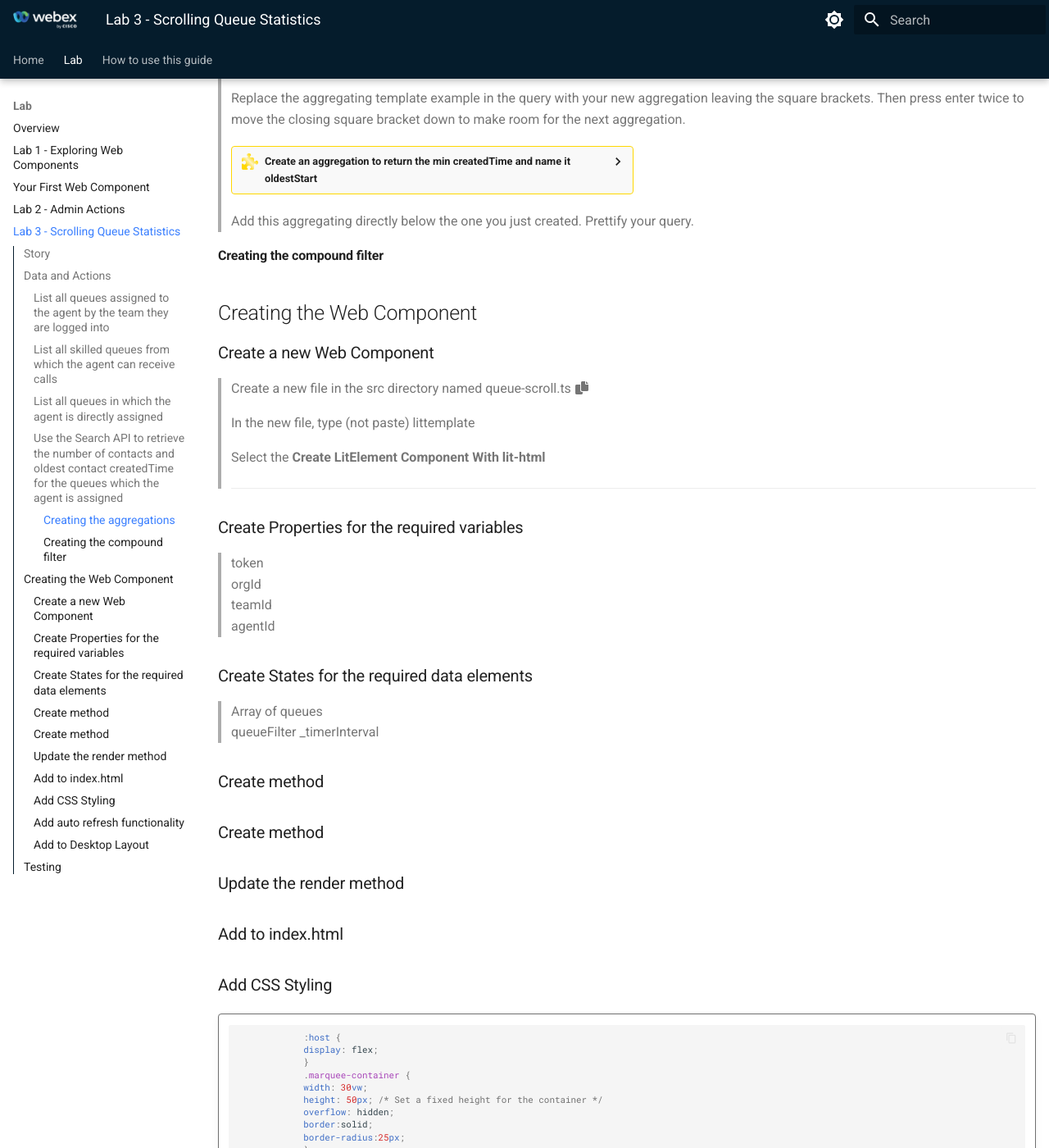
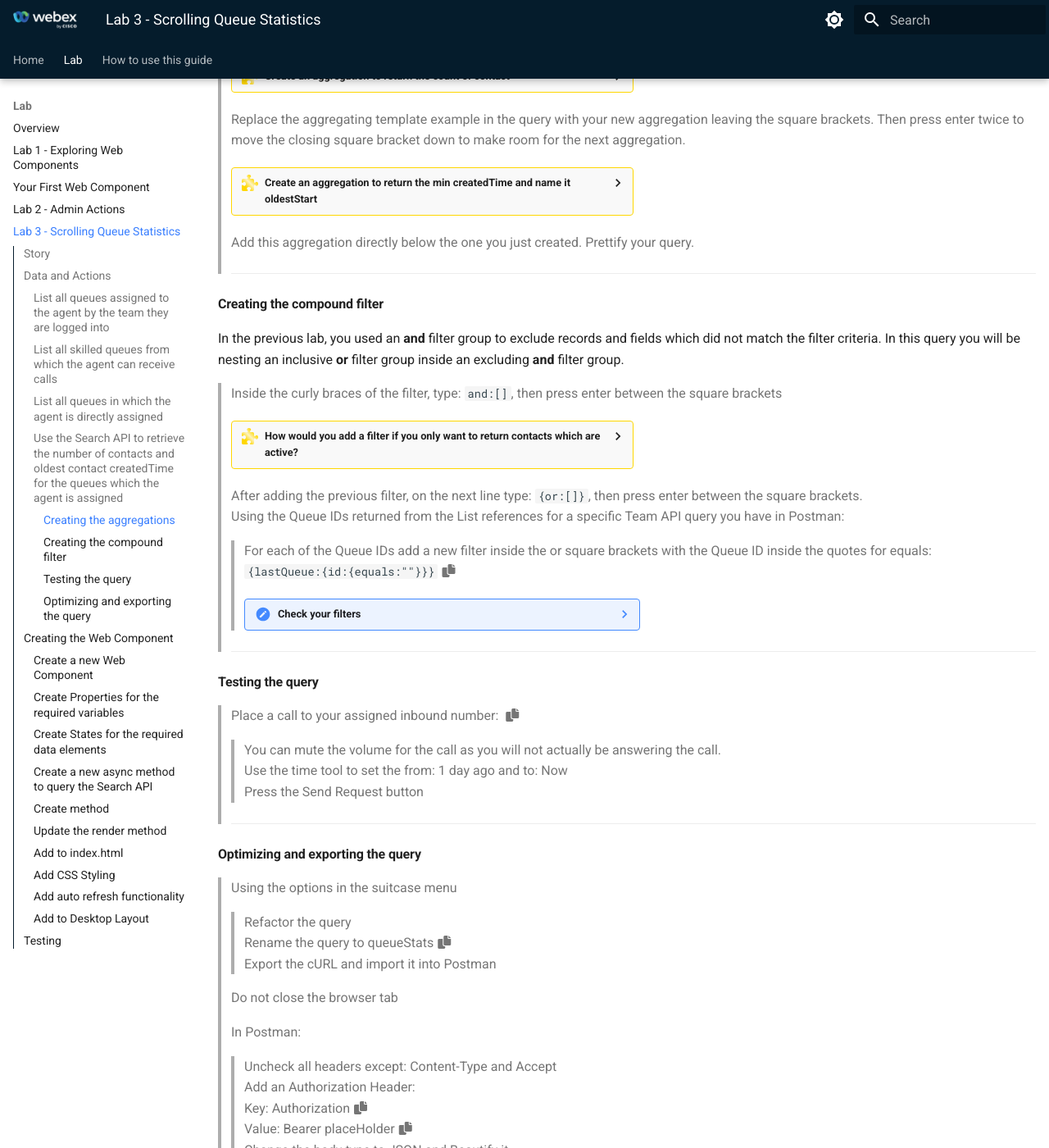
Before and after one commit to WebexCC-SA/LAB-3354, an MkDocs documentation site: the page built from docs/lab3_queueScroller.md, in a window 1280 px wide and 1400 px high, scrolled down 2118 px. Shown: the whole window at 82% size. Built offline with MkDocs 1.6.1 and Material for MkDocs 9.7.7, drawn with Linux system fonts in a browser that asks for light colours; some of the changed text lies outside the part shown.

Commit message:
Small updates to AA and iterating to queue scroll

````diff
--- a/docs/lab3_queueScroller.md
+++ b/docs/lab3_queueScroller.md
@@ -65,11 +65,11 @@
     Set the URL: <copy>https://api.wxcc-us1.cisco.com/search</copy>
 > Open the Docs pane and add the query for task using the ADD QUERY button
 > Remove the has section
-> Remove the intervalInfo section
+> Remove the intervalInfo and pageInfo sections
 > Remove all fields in the tasks section except lastQueue and aggregation
 > After lastQueue add: <copy>{name}</copy>
 > After aggregation add: <copy>{name value}</copy>
-> In the Arguments section of the query, remove the lines for aggregation and aggregationInterval
+> In the Arguments section of the query, remove the lines for aggregation, aggregationInterval, and pagination
 > Click the suitcase icon and select Prettify
 >
 > ---
@@ -84,12 +84,49 @@
 > Replace the aggregating template example in the query with your new aggregation leaving the square brackets. Then press enter twice to move the closing square bracket down to make room for the next aggregation.
 > ??? challenge w50 "Create an aggregation to return the min createdTime and name it oldestStart"
     { field: "createdTime", type: min, name: "oldestStart" }
-> Add this aggregating directly below the one you just created.
+> Add this aggregation directly below the one you just created.
 > Prettify your query.
+>
+> ---
 
 
 #### Creating the compound filter
+In the previous lab, you used an **and** filter group to exclude records and fields which did not match the filter criteria.  In this query you will be nesting an inclusive **or** filter group inside an excluding **and** filter group.
+> Inside the curly braces of the filter, type: `and:[]`, then press enter between the square brackets
+> ??? challenge w50 "How would you add a filter if you only want to return contacts which are active?"
+    `{isActive:{equals:true}}`
+> After adding the previous filter, on the next line type: `{or:[]}`, then press enter between the square brackets.
+> Using the Queue IDs returned from the List references for a specific Team API query you have in Postman:
+>> For each of the Queue IDs add a new filter inside the or square brackets with the Queue ID inside the quotes for equals:
+>> <copy>`{lastQueue:{id:{equals:""}}}`</copy>
+>> ??? note w50 "Check your filters"
+    ![](assets/compoundFliterQueue.jpg)
+>
+> ---
 
+#### Testing the query
+> Place a call to your assigned inbound number: <copy><w class="dn"></w></copy>
+> > You can mute the volume for the call as you will not actually be answering the call.
+> Use the time tool to set the from: 1 day ago and to: Now
+> Press the Send Request button
+>
+> ---
+
+#### Optimizing and exporting the query
+> Using the options in the suitcase menu
+> > Refactor the query
+> > Rename the query to <copy>queueStats</copy>
+> > Export the cURL and import it into Postman
+>
+> Do not close the browser tab
+>
+>  In Postman:
+> > Uncheck all headers except: Content-Type and Accept
+> Add an Authorization Header:
+> > Key: <copy>Authorization</copy>
+>> Value: <copy>Bearer placeHolder</copy>
+> Change the body type to JSON and Beautify it
+> ---
 
 
 ## Creating the Web Component
@@ -104,18 +141,36 @@
 > ---
 
 ### Create Properties for the required variables
-> token
-> orgId
-> teamId
-> agentId
+> <copy>@property() token?: string</copy>
+> <copy>@property() orgId?: string</copy>
+> <copy>@property() teamId?: string</copy>
+> <copy>@property() agentId?: string</copy>
+>
+> ---
 
 ### Create States for the required data elements
-> Array of queues
+>
 > queueFilter
+> refreshTime
 > _timerInterval
+>
+> ---
 
-### Create method
-
+### Create a new async method to query the Search API
+> <copy>async getStats(){}</copy>
+> In Postman,
+> Between the curly braces of the getAgents method, press enter then paste the copied code from postman
+> In the headers section of the method, find the Authorization header and change "Bearer placeHolder" to <copy> ```Bearer ${this.token}` ``</copy>
+> In the **raw** section which holds the stringified JSON:
+>> Change the from variable value to represent a time 24 hours (86400000 ms) before the current time (Date.now()) using a string literal expression: <copy>```${Date.now() - 86400000}` ``</copy>
+>>
+>> Change the to variable value to represent the time now: <copy>```${Date.now()}` ``</copy>
+>
+> Make requestOptions an object type by adding <copy>: object</copy> after its name and before the equals sign
+>
+> In the try section of the method:
+>> Change result to equal: <copy>response.json()</copy> instead of response.text()
+>
 
 ### Create method
 
````
Also changed, not shown: docs/lab2_adminActions.md (+4 -2 lines), docs/assets/codeButtonPostman.jpg (added), docs/assets/compoundFliterQueue.jpg (added), 1 other file.
